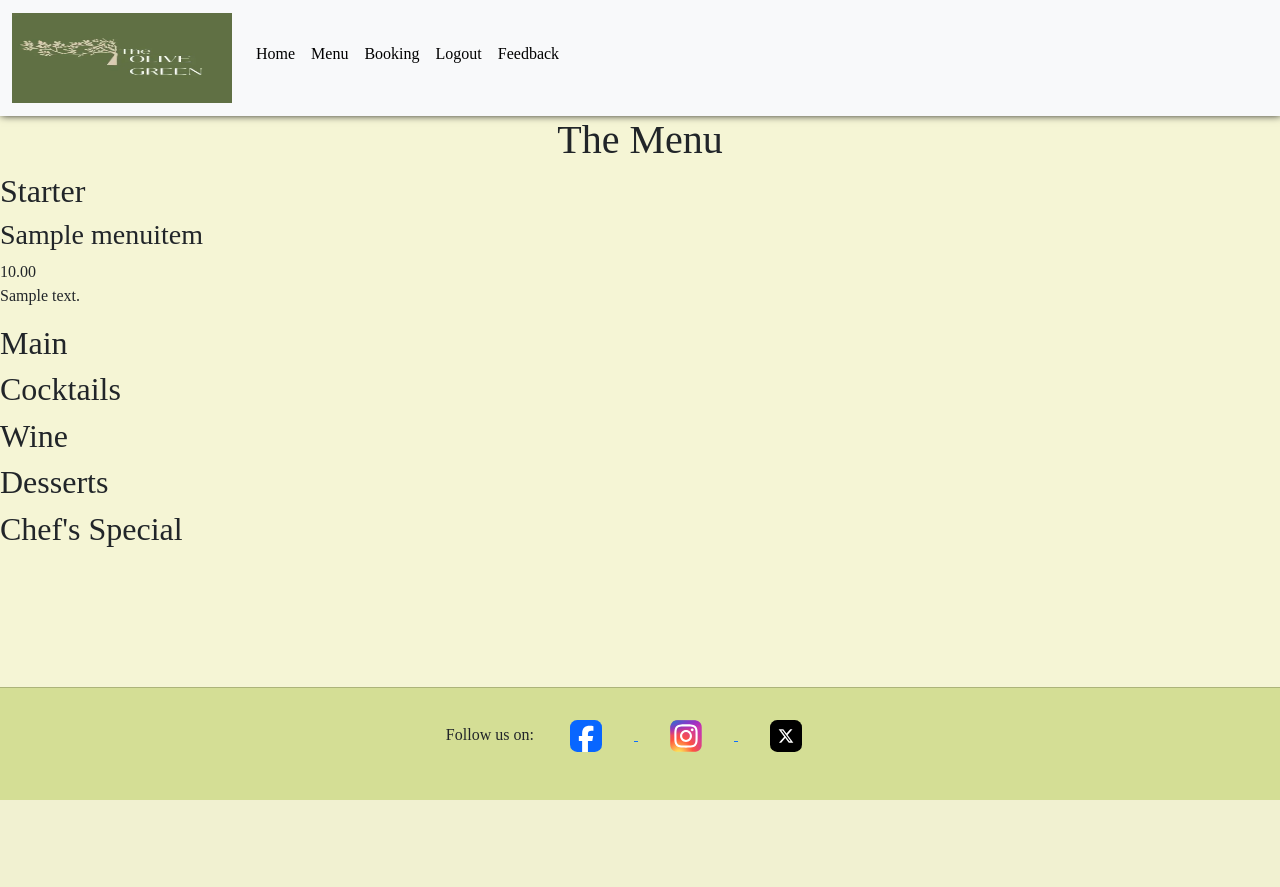
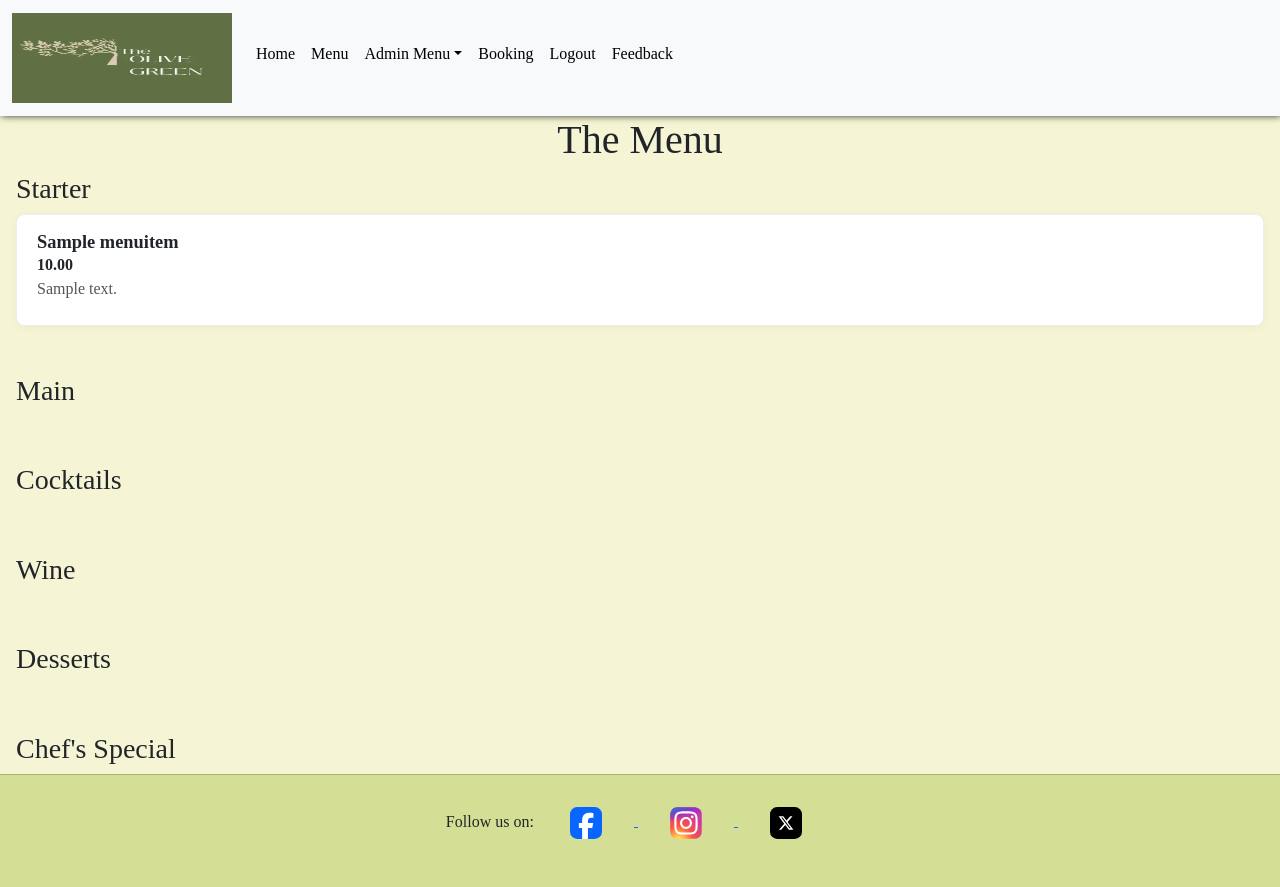
Before and after one commit to Niraja85/The-Olive-Green, a Django app: page /menu/menu/ in a window 1280 px wide. Before the commit the page ends 800 px from the top, so only its background shows below. Run offline with Django 5.2, Linux system fonts and the light colour scheme; a user stored in the database is signed in; tables that the repository leaves empty hold one stand-in row (values such as "Sample post"); some libraries are stand-ins or nearby versions.

Commit message:
Styled the menu page and added menu item form in forms.py

```diff
--- a/home/templates/home/index.html
+++ b/home/templates/home/index.html
@@ -20,7 +20,7 @@
             <li>12 PM to 3:30 PM</li>
             <li>07 PM to 11:30 PM</li>
         </ul>
-        <a href="#" class="btn btn-primary">View Menu</a>
+        <a href="{% url 'menu' %}" class="btn btn-primary">View Menu</a>
       </div>
     </div>
 </div>
--- a/menu/static/css/menu.css
+++ b/menu/static/css/menu.css
@@ -1,5 +1,45 @@
-#main-menu .wrap menu {
+#main-menu .wrap-menu {
     padding: 2rem, 1 rem;
     max-width: 1100px;
     margin: 0 auto;
 }
+.wrap-menu {
+    padding-left: 1rem;
+    padding-right: 1rem;
+}
+#main-menu .menu-setup {
+    display: flex;
+    flex-direction: column;
+    gap: 3rem;
+}
+#main-menu .category-title {
+    margin: 0 0 1 rem;
+    font-size: 1.75rem;
+}
+#main-menu .menu-card {
+    background: #ffff;
+    border: 1px solid #ececec;
+    border-radius: 8px;
+    padding: 1rem 1.25rem;
+    box-shadow: 0 2px 8px rgba(0, 0, 0, 0.04);
+}
+#main-menu .menu-card__head {
+    display: flex;
+    justify-content: space-between;
+    align-items: baseline;
+    margin-bottom: .35rem;
+}
+#main-menu .item-title {
+  margin: 0;
+  font-size: 1.15rem;
+  font-weight: 600;
+}
+
+#main-menu .item-price {
+  font-weight: 700;
+}
+
+#main-menu .item-desc {
+  margin: 0 0 .5rem;
+  color: #555;
+}
--- a/menu/templates/menu/create_menu.html
+++ b/menu/templates/menu/create_menu.html
@@ -9,7 +9,7 @@
         <h2 class="text-center">Create a new Menu</h2>
         {% csrf token %}
         {{ form.media }}
-        {{ form|crispy }}
+        {{ form.crispy}}
         <div class="text-center">
             <button type = "submit" class="btn btn-primary mt-2">Create Menu</button>
         </div>
--- a/menu/templates/menu/menu.html
+++ b/menu/templates/menu/menu.html
@@ -9,7 +9,7 @@
 <link rel="stylesheet" href="{% static '/css/base.css' %}">
 
 <!-- Menu specific CSS-->
- <link rel="stylesheet" href="{% static 'menu/css/menu.css' %}"
+ <link rel="stylesheet" href="{% static 'menu/css/menu.css' %}">
  {% endblock %}
 
  {% block content %}
@@ -19,15 +19,15 @@
     <div class="menu-setup">
         {% for category_label, items in grouped_menu.items %}
         <div class="categories">
-            <h2 class ="category-title">{{ category_label }}</h2>
+            <h2 class ="category-title">{{ category_label|safe }}</h2>
 
             {% for item in items %}
             <article class=" menu-card">
                 <header class="menu-card-head">
-                    <h3 class="item-title">{{ item.title }}</h3>
-                    <span class="item-price">{{ item.price|floatformat:2 }}</span>
+                    <h3 class="item-title">{{ item.title|safe }}</h3>
+                    <span class="item-price">{{ item.price|floatformat:2|safe }}</span>
                 </header>
-                <p class= "item-desc">{{ item.description }}</p>
+                <p class= "item-desc">{{ item.description|safe}}</p>
             </article>
             {% endfor %}
         </div>
--- a/menu/urls.py
+++ b/menu/urls.py
@@ -3,5 +3,6 @@ from . import views
 
 urlpatterns = [
     path('menu/', views.menu_view, name='menu'),
-    path('create_menu/', views.CreateMenuView.as_view(), name = 'create_menu'),
+    path('create_menu/', views.CreateMenuView.as_view(), name='create_menu'),
+    path('create_menu_items/', views.CreateMenuItemsView.as_view(), name='create_menu_items'),
 ]
--- a/menu/views.py
+++ b/menu/views.py
@@ -1,8 +1,9 @@
 from django.views.generic import CreateView
 from .models import Menu, MenuItem, MENU_CATEGORIES
-from django.urls import reverse_lazy
+from django.utils.decorators import method_decorator
+from django.contrib.admin.views.decorators import staff_member_required
 from django.contrib import messages
-from .forms import MenuForm
+from .forms import MenuForm, MenuItemForm
 from django.shortcuts import render
 from django.contrib.auth.mixins import LoginRequiredMixin
 
@@ -16,6 +17,7 @@ def menu_view(request):
     }
     return render(request, 'menu/menu.html', {'grouped_menu': grouped_menu})
 
+@method_decorator(staff_member_required, name='dispatch')
 class CreateMenuView(LoginRequiredMixin, CreateView):
     """ Create Menu View to create a menu if user is staff """
     model = Menu
@@ -24,6 +26,18 @@ class CreateMenuView(LoginRequiredMixin, CreateView):
     form_class = MenuForm
 
     def form_valid(self, form):
-        form.instance.user = self.request.user
         messages.success(self.request, 'Menu created successfully')
         return super().form_valid(form)
+
+
+@method_decorator(staff_member_required, name='dispatch')
+class CreateMenuItemsView(CreateView):
+    """ Create Menu Items view to create menu items if user is staff"""
+    model = MenuItem
+    form_class = MenuItemForm
+    template_name = 'menu/create_menu_items.html'
+    success_url = '/menu/'
+
+    def form_valid(self,form):
+        messages.success(self.request, 'Item added to the menu successfully')
+        return super().form_valid(form)
--- a/templates/includes/header.html
+++ b/templates/includes/header.html
@@ -18,9 +18,25 @@
           <a class="nav-link {% if url_name == 'home' %}active{% endif %}" aria-current="page" href="{% url 'home' %}">Home</a>
         </li>
         <!-- Menu -->
+         <!--Menu is visible to everyone -->
         <li class="nav-item">
           <a class="nav-link {% if url_name == 'menu' %}active{% endif %}" href="{%url 'menu' %}">Menu</a>
         </li>
+        <!-- Menu management only by Admin -->
+         {% if user.is_staff %}
+         <li class="nav-item dropdown">
+          <a class="nav-link dropdown-toggle {% if url_name in 'create_menu, create_menu_items' %}active{% endif %}" href="#" role="button" data-bs-toggle="dropdown">Admin Menu</a>
+          <ul class="dropdown-menu">
+            <li>
+              <a class="dropdown-item" href="{% url 'create_menu' %}">Create Menu</a>
+            </li>
+            <li>
+              <a class="dropdown-item" href="{% url 'create_menu_items' %}">Create Menu Item</a>
+            </li>
+         </ul>
+        </li>
+        {% endif %}
+
         <!-- Bookings -->
         <li class="nav-item">
           <a class="nav-link" href="#">Booking</a>
```
Also changed, not shown: menu/forms.py (+20 -0 lines), menu/templates/menu/create_menu_items.html (renamed from menu/templates/menu/create_menu_item.html).
